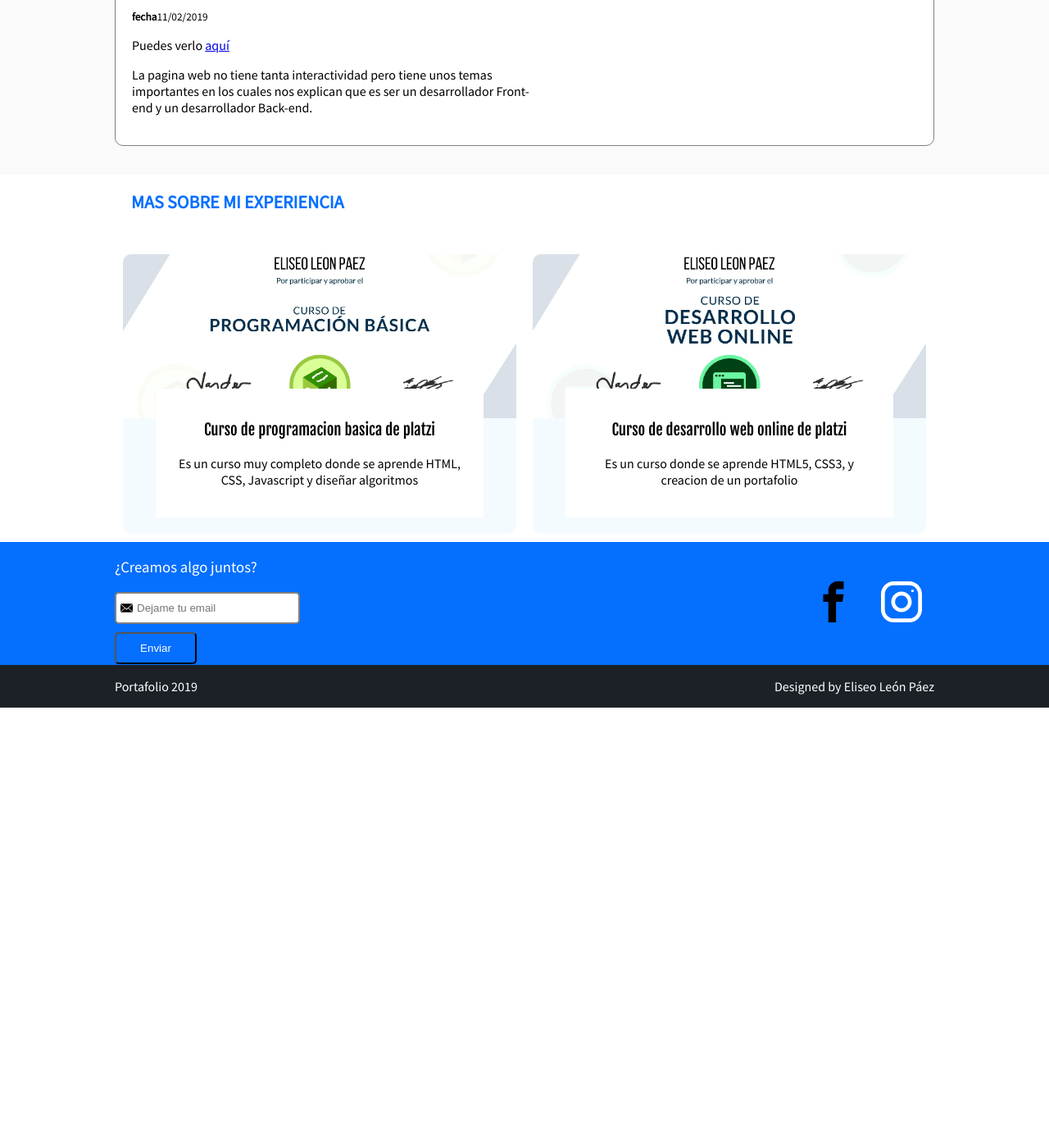
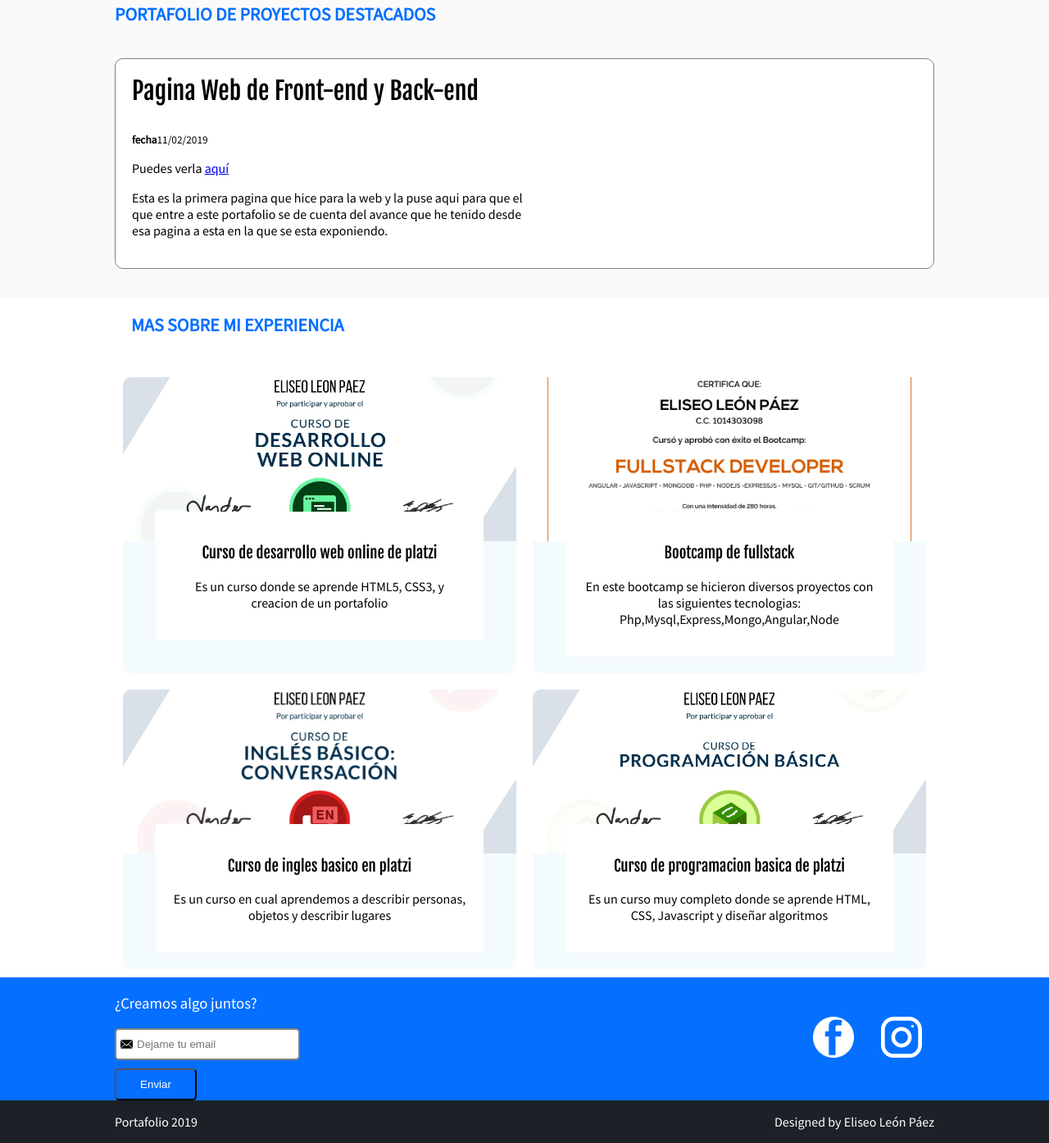
Before and after one commit to eliseoleon/Portafolio, a plain HTML site: page index.html in a window 1280 px wide. Shown: the part 505-1899 px from the top of the page at 82% size. Before the commit the page ends 1368 px from the top, so only its background shows below. Drawn offline with Linux system fonts and the light colour scheme.

Commit message:
third change

```diff
--- a/estilos1.css
+++ b/estilos1.css
@@ -46,7 +46,7 @@ font-weight: normal;
 }
 .hero
 {
-    height: 300px;
+    height: 450px;
     background-color: #1b2127;
     display: flex;
     align-items: center;
@@ -56,6 +56,7 @@ font-weight: normal;
 .hero-image
 {
 object-fit: cover;
+margin-bottom: 8px;
 }
 .portfolio
 {
@@ -156,6 +157,7 @@ figure
 }
 .event-list {
     display:flex;
+    flex-wrap: wrap;
 
 }
 .event-list-title{
@@ -203,7 +205,8 @@ text-align: center;
 }
 .social-link.facebook
 {
-    background-image: url('facebook.svg');
+    background-image: url('PngItem_5114824.png');
+
 
 }
 
@@ -248,6 +251,7 @@ background-position-x: 5px;
     justify-content: inherit;
     align-items: inherit;
     height: inherit;
+    flex-wrap: inherit;
 }
 .burger-button{
     width: 40px;
--- a/index.html
+++ b/index.html
@@ -43,7 +43,7 @@
          ¡Hola! soy <strong>Eliseo León</strong> <br>Páez <strong>estudiante</strong> de
           <br> <strong>ingeniería</strong> de Desarrollo
         </h1>
-        <img class="hero-image" src="foto1.jpg" width="500" height="300" alt="imagen">
+        <img class="hero-image" src="mascota4.jpeg" width="430" height="450" alt="imagen">
     </div>
     </section>
     <section id="portafolio" class="portfolio">
@@ -53,9 +53,9 @@
             <div class="project-details">
          <h3 class="project-title">Pagina Web de Front-end y Back-end</h3>
        <p class="project-date"><small><strong>fecha</strong>11/02/2019</small></p>
-       <p>Puedes verlo  <a href="https://eliseoleon.github.io/Articulo-github/">aquí</a></p>
-       <p class="projet-description">La pagina web no tiene tanta interactividad pero tiene unos temas importantes en los cuales nos explican que es ser un desarrollador
-           Front-end y un desarrollador Back-end.
+       <p>Puedes verla  <a href="https://eliseoleon.github.io/Articulo-github/">aquí</a></p>
+       <p class="projet-description">Esta es la primera pagina que hice para la web y la puse aqui para que el que entre a este portafolio
+           se de cuenta del avance que he tenido desde esa pagina a esta en la que se esta exponiendo.
         </div>
         </p>
         </article>
@@ -67,22 +67,49 @@
      <div class="container">
     <article class="event">
     <figure class="event-imageContainer">
-        <img class="event-image" src="diplomap.jpg" width="400" >
+        <img class="event-image" src="diplomah.jpg" width="400" >
     </figure>
     <div class="event-details">
-    <h3 class="event-title">Curso de programacion basica de platzi</h3>
-    <p>Es un curso muy completo donde se aprende HTML, CSS, Javascript y diseñar algoritmos</p>
+        <h3 class="event-title">Curso de desarrollo web online de platzi</h3>
+        <p>Es un curso  donde se aprende HTML5, CSS3, y creacion de un portafolio </p>
+
     </div>
 
     </article>
+
     <article class="event">
         <figure class="event-imageContainer">
-            <img class="event-image" src="diplomah.jpg" width="400" >
+            <img class="event-image" src="Bootcamp-FullStack.jpg" width="400" >
         </figure>
         <div class="event-details">
-        <h3 class="event-title">Curso de desarrollo web online de platzi</h3>
-        <p>Es un curso  donde se aprende HTML5, CSS3, y creacion de un portafolio </p>
+        <h3 class="event-title">Bootcamp de fullstack</h3>
+        <p>En este bootcamp se hicieron diversos proyectos con las siguientes tecnologias: Php,Mysql,Express,Mongo,Angular,Node</p>
         </div>
+
+        </article>
+
+        <article class="event">
+            <figure class="event-imageContainer">
+                <img class="event-image" src="diploma-ingles-conversacion.jpg" width="400" >
+            </figure>
+            <div class="event-details">
+            <h3 class="event-title">Curso de ingles basico en platzi</h3>
+            <p>Es un curso en cual aprendemos a describir personas, objetos y describir lugares</p>
+            </div>
+
+            </article>
+
+
+    <article class="event">
+        <figure class="event-imageContainer">
+            <img class="event-image" src="diplomap.jpg" width="400" >
+        </figure>
+        <div class="event-details">
+            <h3 class="event-title">Curso de programacion basica de platzi</h3>
+            <p>Es un curso muy completo donde se aprende HTML, CSS, Javascript y diseñar algoritmos</p>
+        </div>
+
+
     </div>
         </article>
     </section>
```
Also changed, not shown: Bootcamp-FullStack.jpg (added), PngItem_5053860.png (added), PngItem_5114824.png (added), diploma-ingles-conversacion.jpg (added), icons8-facebook-nuevo-100.png (added), icons8-facebook-nuevo.svg (added), icons8-facebook.svg (added), mascota1.jpeg (added), mascota2.jpeg (added), mascota4.jpeg (added), mascotas3.jpeg (added).
